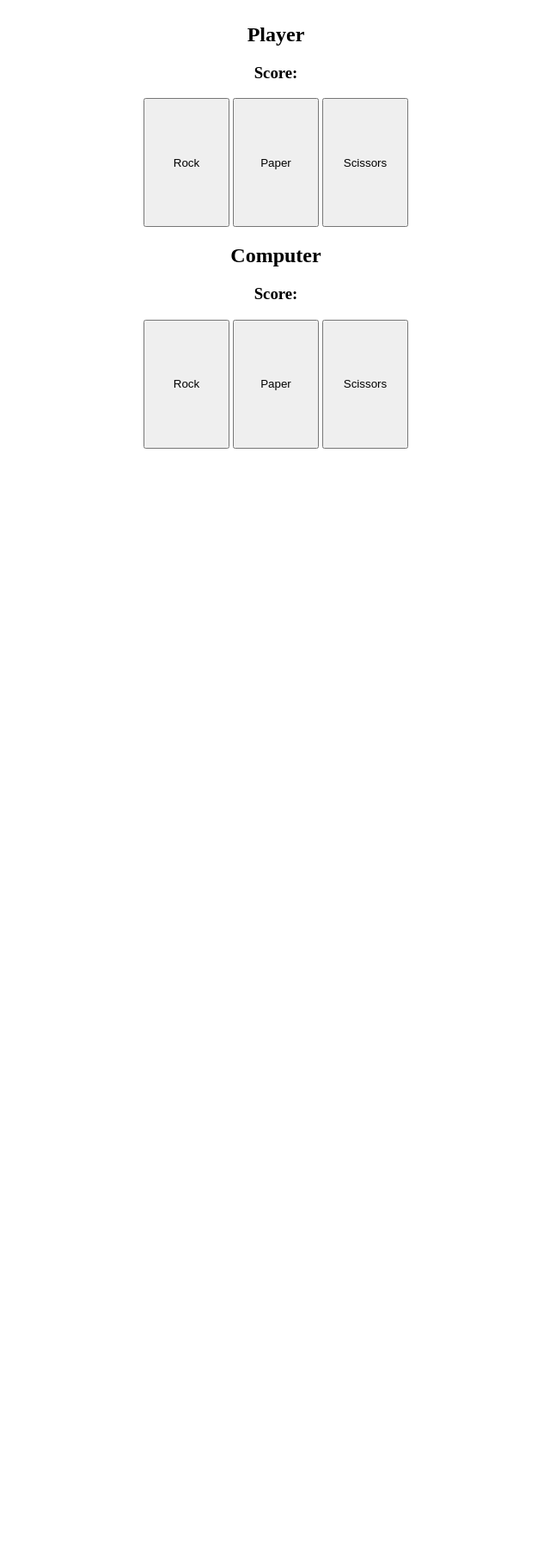
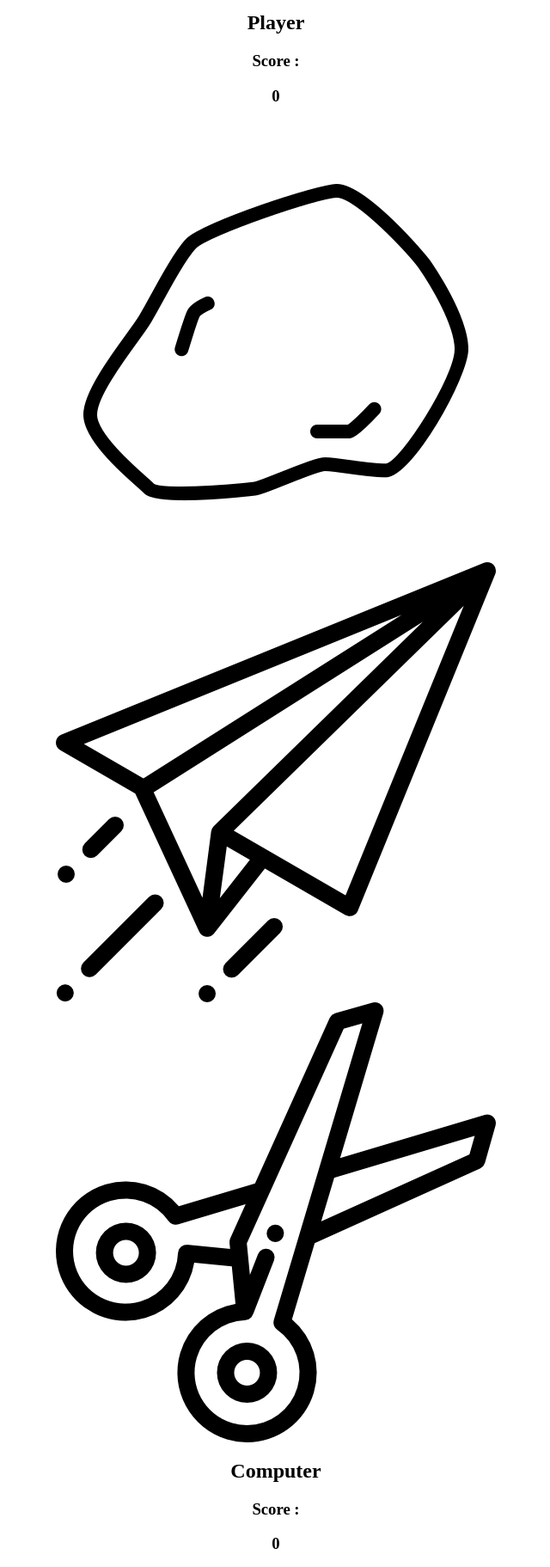
Before and after one commit to egchelliah/rockPaperScissors, a plain HTML site: page index.html in a window 1280 px wide. Shown: the part 73-1896 px from the top of the page at 86% size, without its empty margins (319-959 px from the left). Before the commit the page ends 800 px from the top, so only its background shows below. Drawn offline with Linux system fonts and the light colour scheme.

Commit message:
Add images to index and update some classes

```diff
--- a/index.html
+++ b/index.html
@@ -1,4 +1,4 @@
-<!DOCTYPE html>
+<!-- <div>Icons made by <a href="https://www.freepik.com" title="Freepik">Freepik</a> from <a href="https://www.flaticon.com/" title="Flaticon">www.flaticon.com</a></div><div>Icons made by <a href="https://www.flaticon.com/authors/pixel-perfect" title="Pixel perfect">Pixel perfect</a> from <a href="https://www.flaticon.com/" title="Flaticon">www.flaticon.com</a></div><div>Icons made by <a href="https://www.flaticon.com/authors/nadiinko" title="Nadiinko">Nadiinko</a> from <a href="https://www.flaticon.com/" title="Flaticon">www.flaticon.com</a></div><div>Icons made by <a href="https://www.flaticon.com/authors/smashingstocks" title="smashingstocks">smashingstocks</a> from <a href="https://www.flaticon.com/" title="Flaticon">www.flaticon.com</a></div><!DOCTYPE html> -->
 <html lang="en">
 <head>
     <meta charset="UTF-8">
@@ -13,20 +13,33 @@
     <div class="everyone">
         <div class="player">
             <h2>Player</h2>
-            <h3>Score: </h3>
+            <div class="scores">
+                <h3>Score : </h3>
+                <h3 class="player_score">0</h3>
+            </div>
             <div class="player_buttons">
-                <button class="rock">Rock</button>
-                <button class="paper">Paper</button>
-                <button class="scissors">Scissors</button>
+                <div class="player_selection" id="rock"></div>
+                    <img src="./images/rps4.png" alt="rock" class="image">
+                <div class="player_selection" id="paper"></div>
+                    <img src="./images/rps5.png" alt="rock" class="image">
+                <div class="player_selection" id="scissors"></div>
+                    <img src="./images/rps6.png" alt="rock" class="image">
+
             </div>
         </div>
         <div class = "computer">
             <h2>Computer</h2>
-            <h3>Score: </h3>
+            <div class="scores">
+                <h3>Score : </h3>
+                <h3 class="computer_score">0</h3>
+            </div>
             <div class="computer_buttons">
-                <button class="rock">Rock</button>
-                <button class="paper">Paper</button>
-                <button class="scissors">Scissors</button>
+                <div class="computer_selection" id="rock"></div>
+                    <img src="./images/rps1.png" alt="rock" class="image">
+                <div class="computer_selection" id="paper"></div>
+                    <img src="./images/rps2.png" alt="paper" class="image">
+                <div class="computer_selection" id="scissors"></div>
+                    <img src="./images/rps3.png" alt="paper" class="image">
             </div>
         </div>
     </div>
```
